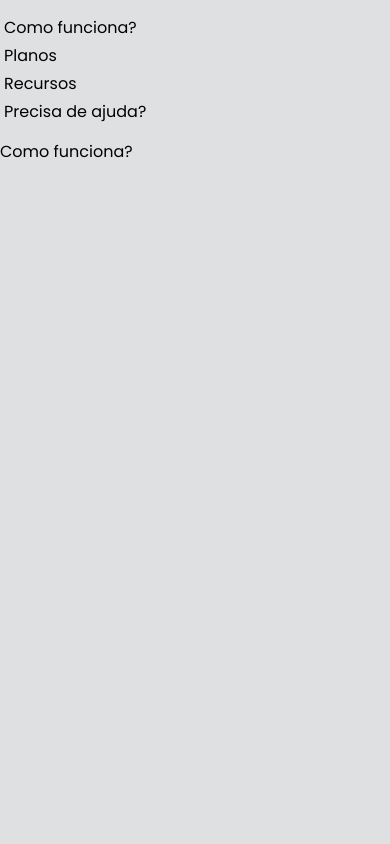
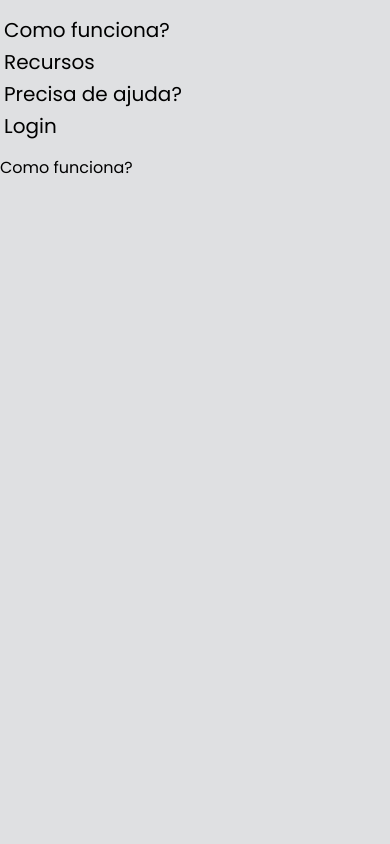
Before and after one commit to PedrooMURILO/agendamente-front-project, a React (Vite) app: page / in a window 390 px wide. Shown: the top 844 px of the page. Built offline with nearby package versions, Linux system fonts and the light colour scheme.

Commit message:
Minor changes to Navbar and Footer

```diff
--- a/src/components/Footer.jsx
+++ b/src/components/Footer.jsx
@@ -1,6 +1,6 @@
 function Footer() {
   return (
-    <footer className="bg-gray-300 py-8">
+    <footer className="py-8">
       <div className="container px-4 lg:grid lg:grid-cols-5">
         {/* Links Úteis */}
         <div className="md:col-start-2">
--- a/src/components/Navbar.jsx
+++ b/src/components/Navbar.jsx
@@ -9,24 +9,16 @@ function Navbar() {
   };
 
   return (
-    <header className="sticky z-50 top-0">
+    <header className="md:sticky z-50 top-0">
       <nav className="flex md:flex-row px-1 py-4 md:p-8">
         <div className="md:m-auto">
-          <ul className="md:flex md:flex-row md:space-x-4 space-y-1 md:space-y-0">
+          <ul className="md:flex md:flex-row md:space-x-4 space-y-1 md:space-y-0 text-xl">
             <li>
               <a
                 onClick={() => handleScroll("howWork")}
                 className="md:px-3 md:py-2 hover:border-b-4 border-black cursor-pointer"
               >
                 Como funciona?
-              </a>
-            </li>
-            <li>
-              <a
-                onClick={() => handleScroll("planes")}
-                className="md:px-3 md:py-2 hover:border-b-4 border-black cursor-pointer"
-              >
-                Planos
               </a>
             </li>
             <li>
@@ -45,6 +37,14 @@ function Navbar() {
                 Precisa de ajuda?
               </a>
             </li>
+            <li>
+              <a
+                onClick={() => handleScroll("needHelp")}
+                className="md:px-3 md:py-2 hover:border-b-4 border-black cursor-pointer"
+              >
+                Login
+              </a>
+            </li>
           </ul>
         </div>
       </nav>
```
